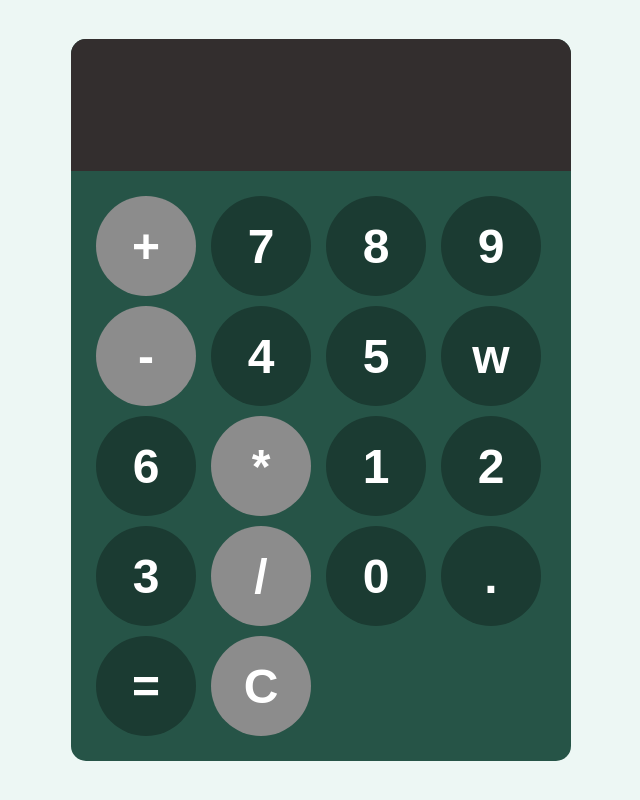
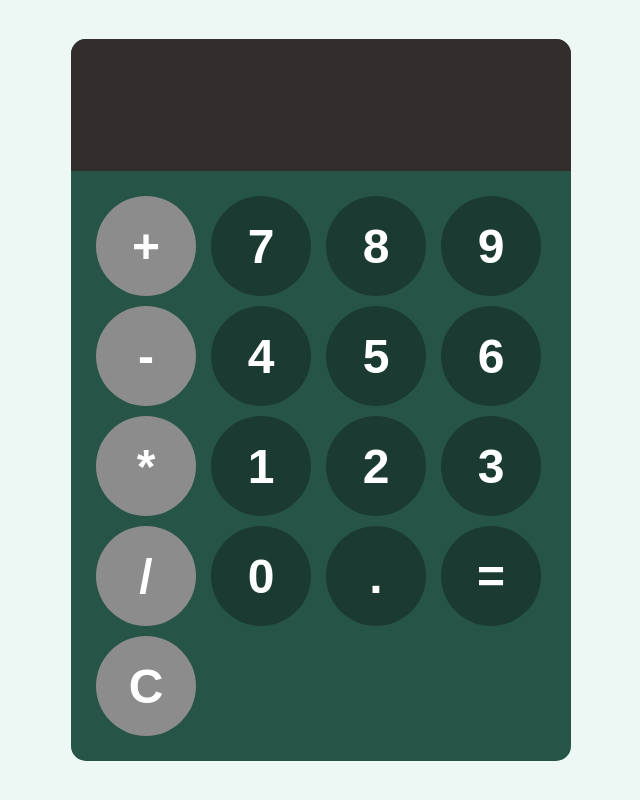
Before and after one commit to Wild855/JSCalculatorDeployment, a plain HTML site: page index.html in a window 1280 px wide. Shown: the whole page, without its empty margins (319-959 px from the left). Drawn offline with Linux system fonts and the light colour scheme.

Commit message:
changed back from minor change

```diff
--- a/index.html
+++ b/index.html
@@ -26,7 +26,6 @@
             <button onclick="appendToDisplay('-')" class= "operator-btn" >-</button>
             <button onclick="appendToDisplay('4')">4</button>
             <button onclick="appendToDisplay('5')">5</button>
-            <button onclick="appendToDisplay('7')">w</button>
 
 
             <button onclick="appendToDisplay('6')">6</button>
```
